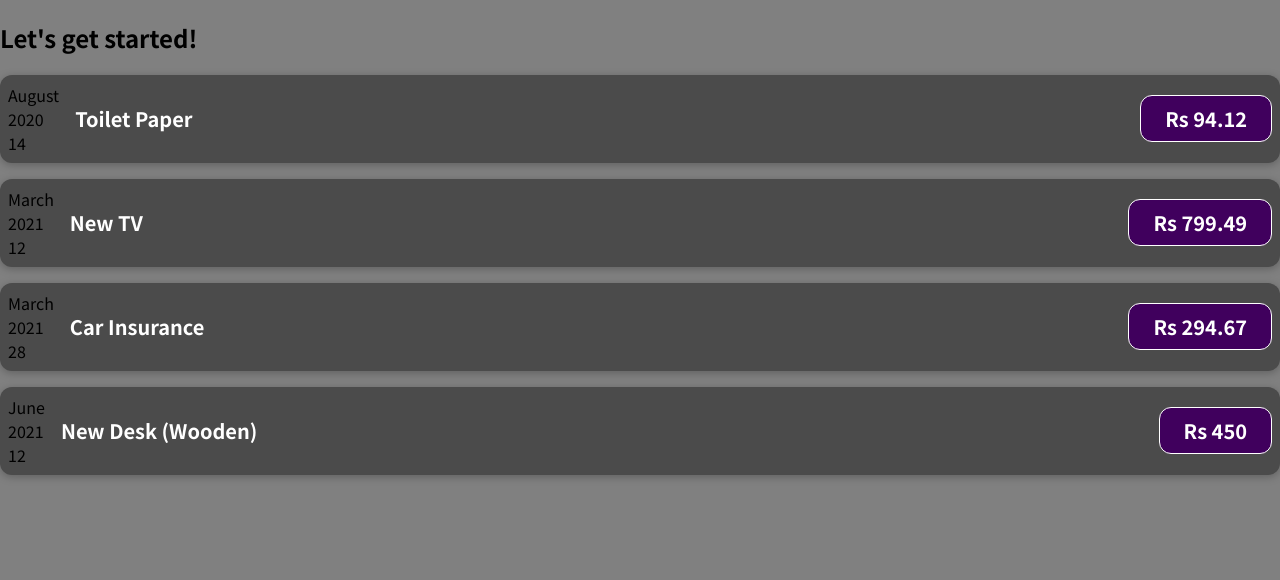
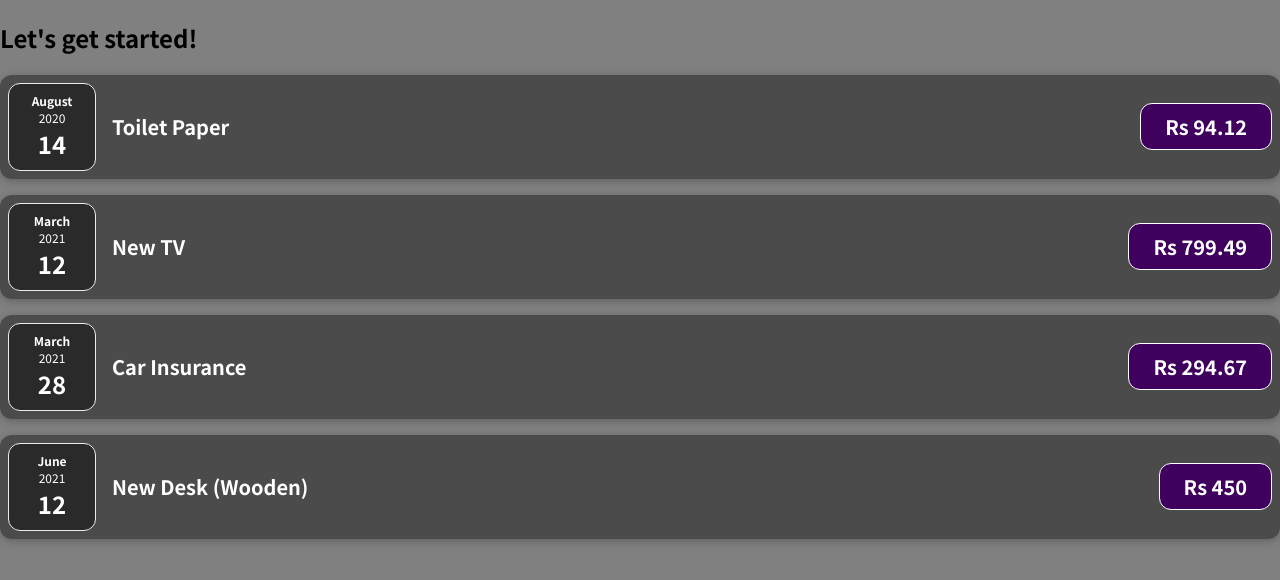
Before and after one commit to jatinKhachane/expense-tracker, a JavaScript app: page / in a window 1280 px wide. Shown: the top 580 px of the page. Built offline with nearby package versions, Linux system fonts and the light colour scheme.

Commit message:
splitting components--passing-props-in-depth

```diff
--- /dev/null
+++ b/src/components/ExpenseDate.css
@@ -0,0 +1,26 @@
+.expense-date {
+  display: flex;
+  flex-direction: column;
+  width: 5.5rem;
+  height: 5.5rem;
+  border: 1px solid #ececec;
+  background-color: #2a2a2a;
+  color: white;
+  border-radius: 12px;
+  align-items: center;
+  justify-content: center;
+}
+
+.expense-date__month {
+  font-size: 0.75rem;
+  font-weight: bold;
+}
+
+.expense-date__year {
+  font-size: 0.75rem;
+}
+
+.expense-date__day {
+  font-size: 1.5rem;
+  font-weight: bold;
+}
--- /dev/null
+++ b/src/components/ExpenseDate.js
@@ -0,0 +1,17 @@
+import "./ExpenseDate.css";
+
+function ExpenseDate(props) {
+  const month = props.date.toLocaleString("en-US", { month: "long" });
+  const day = props.date.toLocaleString("en-US", { day: "2-digit" });
+  const year = props.date.getFullYear();
+
+  return (
+    <div className="expense-date">
+      <div className="expense-date__month">{month}</div>
+      <div className="expense-date__year">{year}</div>
+      <div className="expense-date__day">{day}</div>
+    </div>
+  );
+}
+
+export default ExpenseDate;
--- a/src/components/ExpenseItem.js
+++ b/src/components/ExpenseItem.js
@@ -1,17 +1,10 @@
+import ExpenseDate from "./ExpenseDate";
 import "./ExpenseItem.css";
 
 function ExpenseItem(props) {
-  const month = props.date.toLocaleString("en-US", { month: "long" });
-  const day = props.date.toLocaleString("en-US", { day: "2-digit" });
-  const year = props.date.getFullYear();
-
   return (
     <div className="expense-item">
-      <div>
-        <div>{month}</div>
-        <div>{year}</div>
-        <div>{day}</div>
-      </div>
+      <ExpenseDate date={props.date} />
       <div className="expense-item__description">
         <h2>{props.title}</h2>
         <div className="expense-item__price">Rs {props.amount}</div>
```
